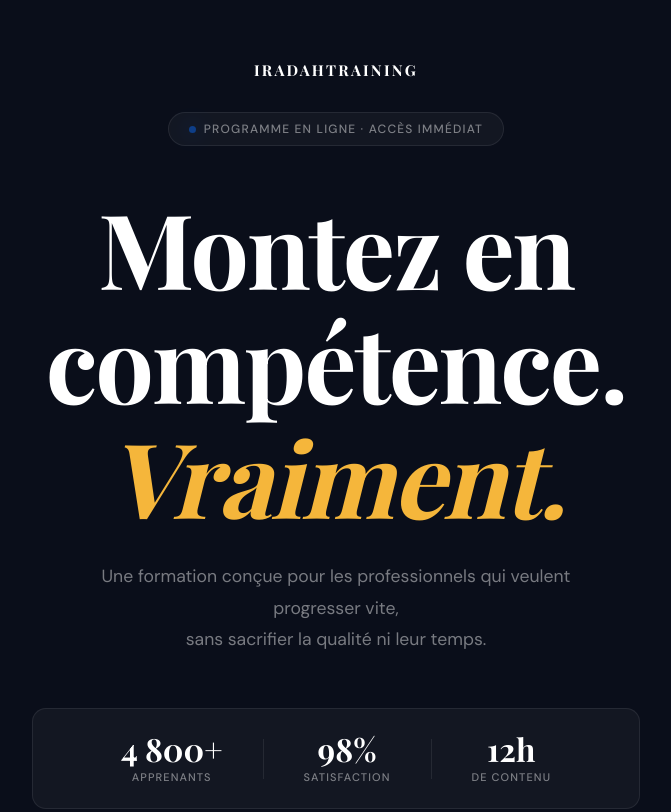
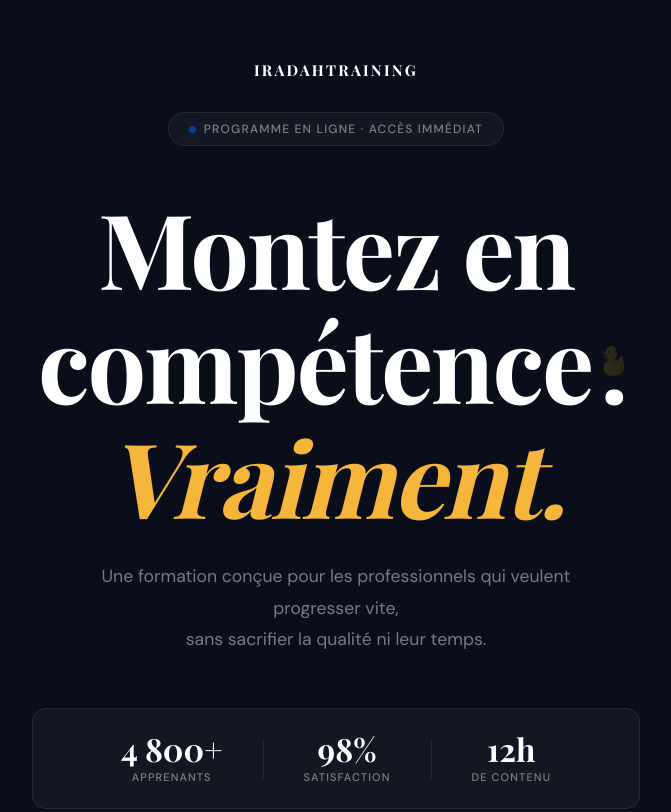
Before and after one commit to MickaelSuard/Iradah-mubdun, a plain HTML site: page index.html in a window 1280 px wide. Shown: the top 812 px of the page, without its empty margins (304-975 px from the left). Drawn offline with nearby package versions, Linux system fonts and the light colour scheme; a web font is replaced by a local one.

Commit message:
secret :)

```diff
--- a/index.html
+++ b/index.html
@@ -20,7 +20,7 @@
     </div>
 
     <h1 class="title">
-      Montez en<br>compétence.<br>
+      Montez en<br>compétence<span class="dot-with-canard">.</span><br>
       <em>Vraiment.</em>
     </h1>
 
--- a/style.css
+++ b/style.css
@@ -75,6 +75,7 @@ body {
 }
 
 .title {
+  position: relative;
   font-family: var(--font-serif);
   font-size: clamp(3rem, 9vw, 6.5rem);
   font-weight: 700;
@@ -82,6 +83,29 @@ body {
   letter-spacing: -0.02em;
   color: var(--white);
   margin-bottom: 28px;
+}
+
+.dot-with-canard {
+  position: relative;
+  display: inline-flex;
+  width: 0.4em;
+  height: 0.4em;
+  justify-content: center;
+  align-items: center;
+  line-height: 1;
+}
+
+.dot-with-canard::after {
+  content: "";
+  position: absolute;
+  inset: 0;
+  background-image: url(canard.png);
+  background-position: center;
+  background-size: 100% 100%;
+  background-repeat: no-repeat;
+  opacity: 0.15;
+  pointer-events: none;
+  z-index: -1;
 }
 
 .title em {
```
Also changed, not shown: canard.png (added).
